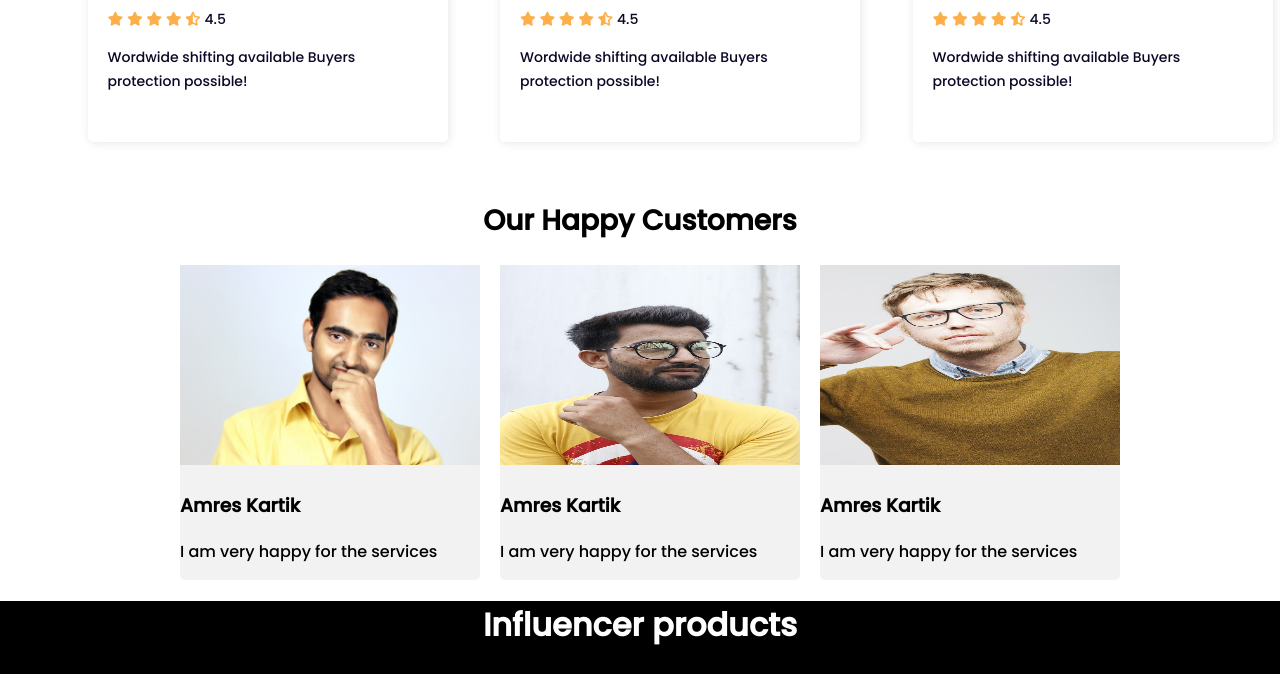
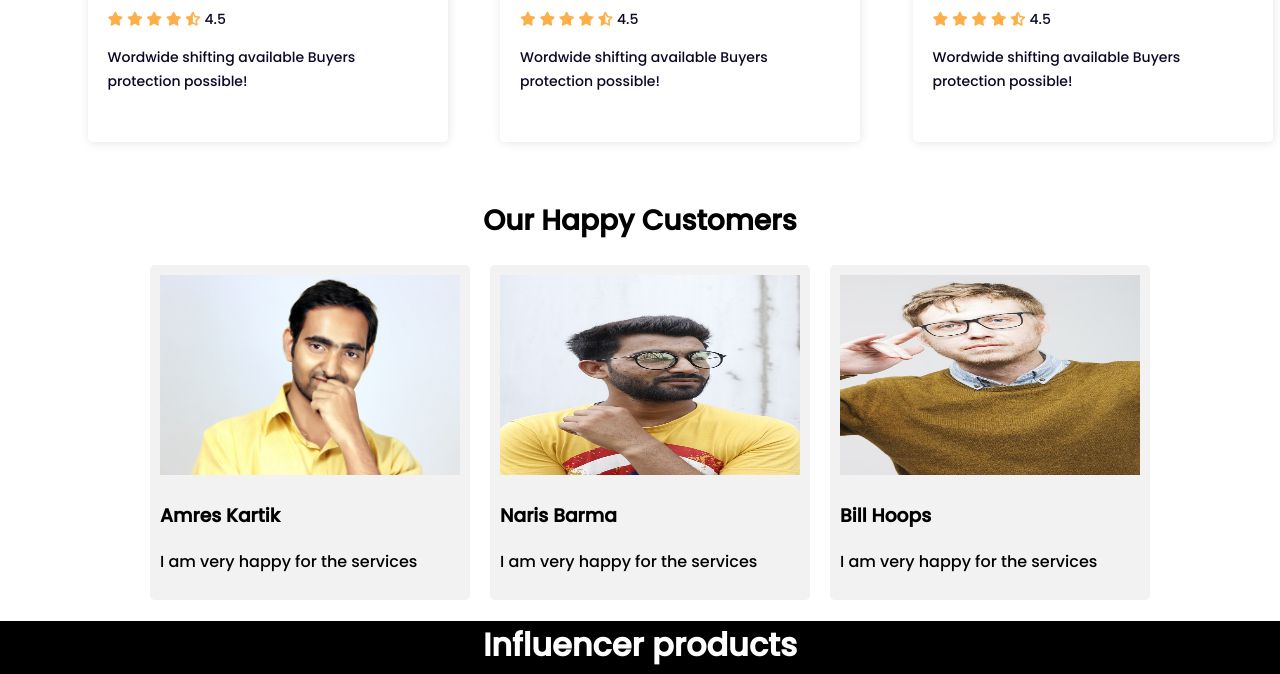
Before and after one commit to shahidul7150/influencer-gear, a plain HTML site: page index.html in a window 1280 px wide. Shown: the part 2514-3188 px from the top of the page. Drawn offline with Linux system fonts and the light colour scheme.

Commit message:
git again

```diff
--- a/index.html
+++ b/index.html
@@ -242,14 +242,14 @@
                 <div class="customer">
                     <img src="customers/person-2.jpg" alt="">
                     <article>
-                        <h1>Amres Kartik</h1>
+                        <h1>Naris Barma</h1>
                         <p>I am very happy for the services</p>
                     </article>
                 </div>
                 <div class="customer">
                     <img src="customers/person-3.jpg" alt="">
                     <article>
-                        <h1>Amres Kartik</h1>
+                        <h1>Bill Hoops</h1>
                         <p>I am very happy for the services</p>
                     </article>
                 </div>
--- a/stylescss/style.css
+++ b/stylescss/style.css
@@ -188,6 +188,8 @@ footer{
     margin-left: 20px;
     background: #f3f2f2;
     border-radius: 5px;
+    padding: 10px;
+
 }
 .happy-customers .customer img{
 
```
